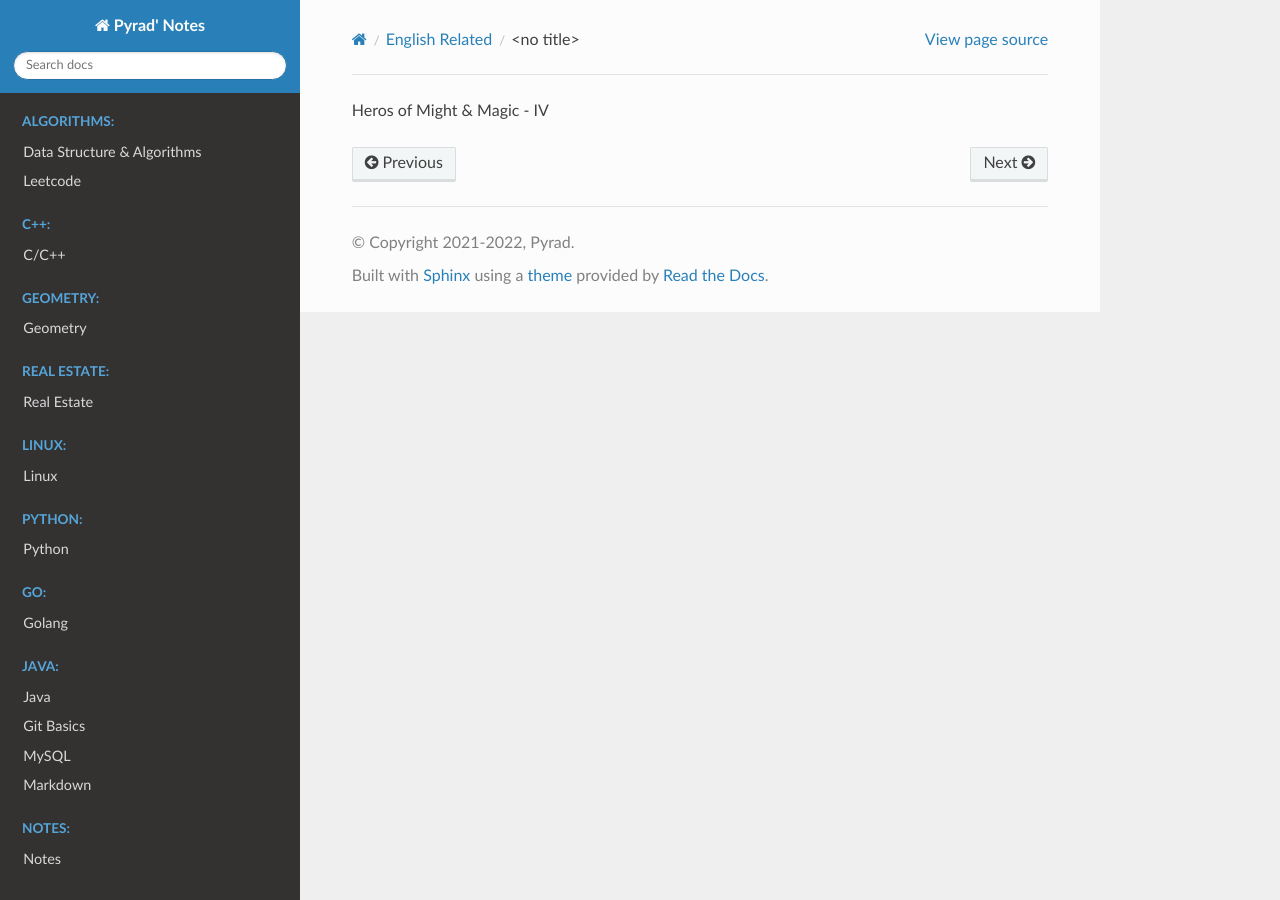
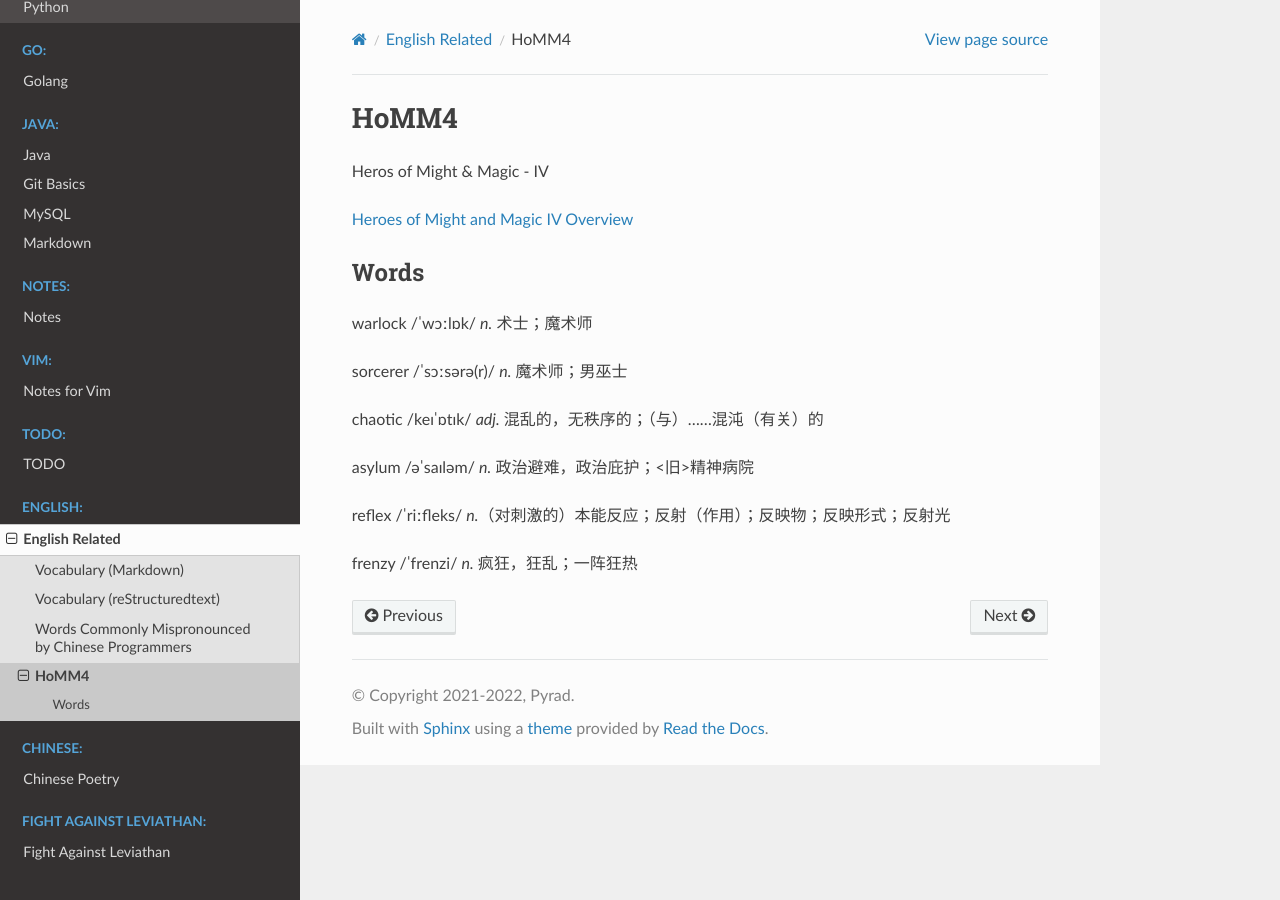
Before and after one commit to Pyrad/pyradnotes, a Sphinx documentation site: the page built from source/English/HoMM4.md, in a window 1280 px wide. Built offline with Sphinx 7.4.7 and the Read the Docs theme 2.0.0, drawn with Linux system fonts in a browser that asks for light colours.

Commit message:
Englisth Words for HoMM4

```diff
--- a/source/English/HoMM4.md
+++ b/source/English/HoMM4.md
@@ -1 +1,20 @@
+
+# HoMM4
+
 Heros of Might & Magic - IV
+
+[Heroes of Might and Magic IV Overview](http://www.heroesofmightandmagic.com/heroes4/heroesofmightandmagic4iv.shtml)
+
+## Words
+
+warlock /ˈwɔːlɒk/ *n.* 术士；魔术师
+
+sorcerer /ˈsɔːsərə(r)/ *n.* 魔术师；男巫士
+
+chaotic /keɪˈɒtɪk/ *adj.* 混乱的，无秩序的；（与）……混沌（有关）的
+
+asylum /əˈsaɪləm/ *n.* 政治避难，政治庇护；<旧>精神病院
+
+reflex /ˈriːfleks/ *n.*（对刺激的）本能反应；反射（作用）；反映物；反映形式；反射光
+
+frenzy /ˈfrenzi/ *n.* 疯狂，狂乱；一阵狂热
```
